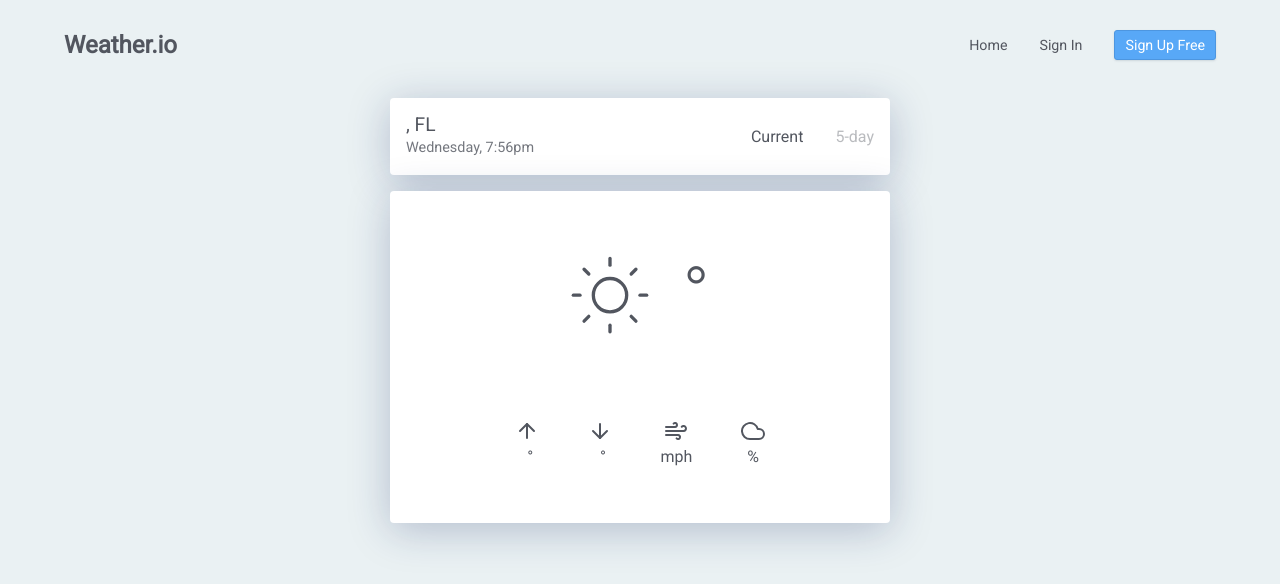
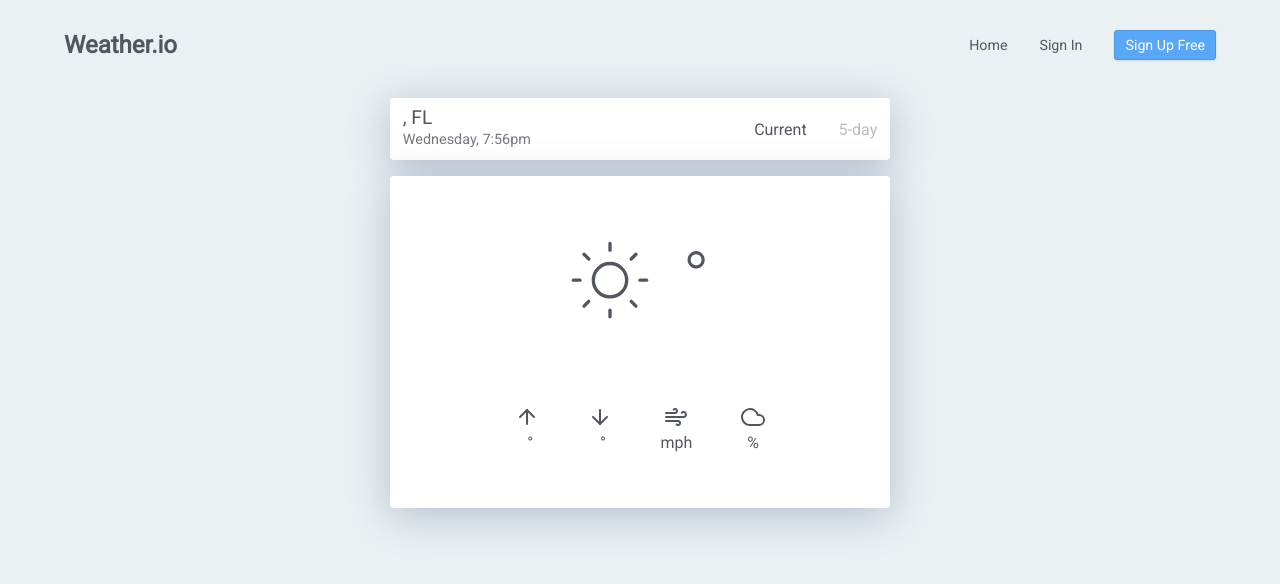
Before and after one commit to patrickxrivera/react-weather-app, a React (Create React App) app: page /results in a window 1280 px wide. Shown: the top 584 px of the page. Built offline with nearby package versions, Linux system fonts and the light colour scheme; no server answers.

Commit message:
Added hover underline

```diff
--- a/src/components/Header.js
+++ b/src/components/Header.js
@@ -24,16 +24,20 @@ class Header extends React.Component {
             <li className='Header__date'>{this.props.time}</li>
           </div>
           <div className='Header__weather-options-area'>
+            <div className='Header__current--container'>
               <li
                 className='Header__current on'
                 onClick={this.handleClick.bind(null, 'current weather')}>
                 Current
               </li>
+            </div>
+            <div className='Header__forecast--container'>
               <li
                 className='Header__day off'
                 onClick={this.handleClick.bind(null, 'forecast')}>
                 5-day
               </li>
+            </div>
           </div>
         </div>
       </div>
--- a/src/styles/Header.css
+++ b/src/styles/Header.css
@@ -2,7 +2,6 @@
   background-color: #fff;
   border-radius: 0.25rem;
   box-shadow: rgba(23,43,99,0.26) 0 7px 42px;
-  padding: 1rem 1rem;
 }
 
 .Header__list {
@@ -10,6 +9,8 @@
   display: flex;
   justify-content: space-between;
   align-items: center;
+  min-height: 62px;
+  margin: 0 .8rem;
 }
 
 .Header__location-and-date-area {
@@ -38,8 +39,16 @@
   opacity: 0.4;
 }
 
-.Header__current:hover,
-.Header__hour:hover,
-.Header__day:hover {
-  text-decoration: underline;
+.Header__current--container,
+.Header__forecast--container {
+  min-height: 45px;
+  align-items: center;
+  display: flex;
 }
+
+.Header__current--container:hover,
+.Header__forecast--container:hover {
+  border-bottom: 2px solid #52565F;;
+  padding: .4rem 0;
+  margin-bottom: -2px;
+}
```
Lines whose indentation alone changed are shown as unchanged.
